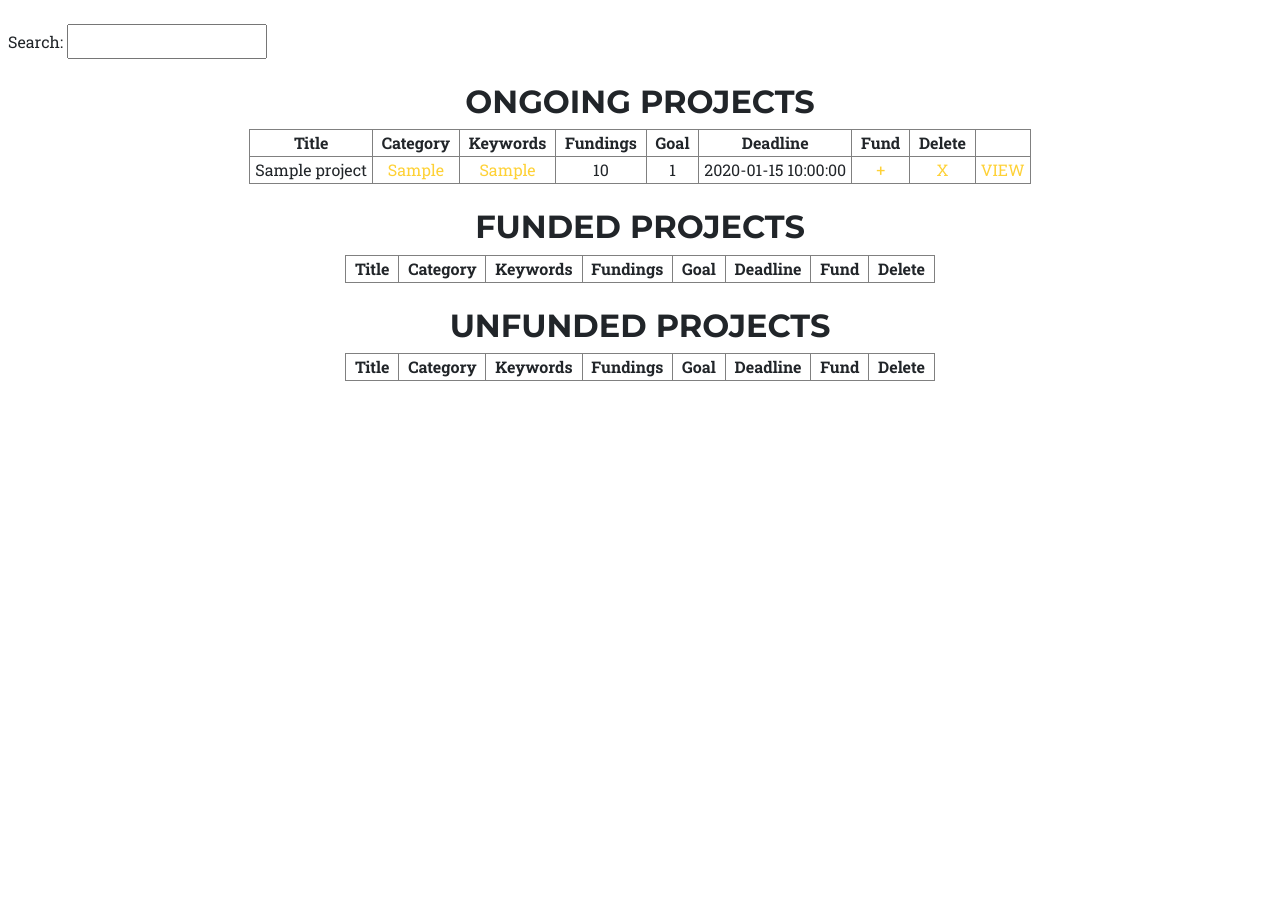
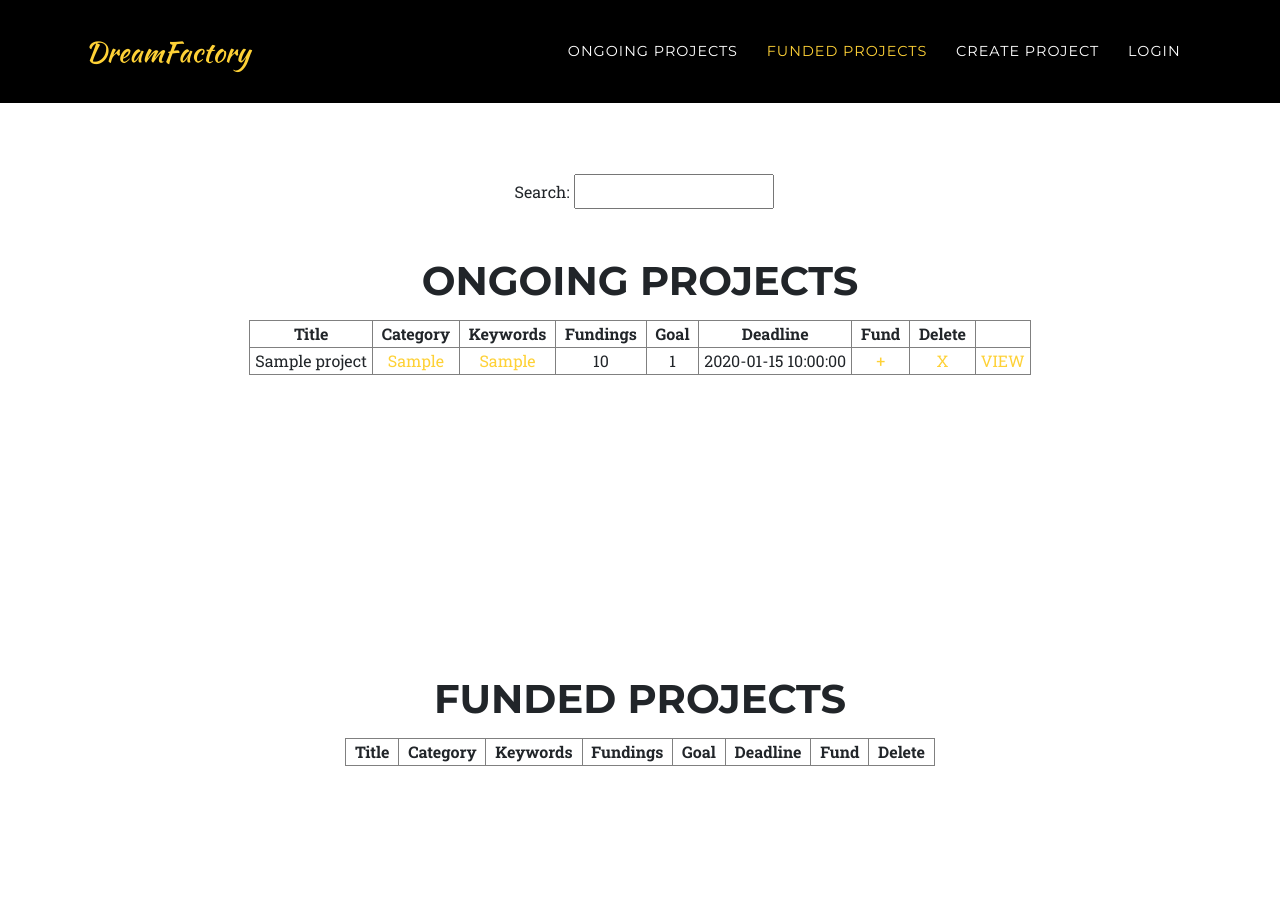
Before and after one commit to CS2102Team8AY1718/DreamFactory, a PHP site: page /browse_projects.php in a window 1280 px wide. Before the commit the page ends 381 px from the top, so only its background shows below. Run offline with PHP 8.4, Linux system fonts and the light colour scheme; tables that the repository leaves empty hold one stand-in row (values such as "Sample post"); a stand-in replaces the project's code that opens the database connection; lists and menus that the app fills with data are empty; some libraries are stand-ins or nearby versions; some web fonts are replaced.

Commit message:
made changes to only have funded and ongoing projects. included tabs to maneuver page to go back homepage or create project aswell

```diff
--- a/browse_projects.php
+++ b/browse_projects.php
@@ -237,16 +237,59 @@ if ($result = $conn->query($sql_select_unfunded_projects)) {
     <link href="css/crowdfunding.min.css" rel="stylesheet">
 
 </head>
-<body>
+
+<body id="page-top">
+    <?php
+        include 'header.php';
+    ?>
+  <!-- Navigation -->
+  <nav class="navbar navbar-expand-lg navbar-dark fixed-top" style="background-color:Black;" id="mainNav">
+      <div class="container">
+          <a class="navbar-brand js-scroll-trigger" href="homepage.php">DreamFactory</a>
+          <button class="navbar-toggler navbar-toggler-right" type="button" data-toggle="collapse" data-target="#navbarResponsive" aria-controls="navbarResponsive" aria-expanded="false" aria-label="Toggle navigation">
+              Menu
+              <i class="fa fa-bars"></i>
+          </button>
+          <div class="collapse navbar-collapse" id="navbarResponsive">
+              <ul class="navbar-nav text-uppercase ml-auto">
+
+                  <li class="nav-item">
+                      <a class="nav-link js-scroll-trigger" href="#ongoingProjects">Ongoing Projects</a>
+                  </li>
+                  <li class="nav-item">
+                      <a class="nav-link js-scroll-trigger" href="#fundedProjects">Funded Projects</a>
+                  </li>
+                  <li class="nav-item">
+                      <a class="nav-link js-scroll-trigger" href="create_project.php">Create Project</a>
+                  </li>
+                  <li class="nav-item">
+                      <?php
+
+                      if (isset($_SESSION['email'])) {
+                          echo '<a class="nav-link js-scroll-trigger" href="logout.php">Logout</a>';
+                      } else {
+                          echo '<a class="nav-link js-scroll-trigger" href="login.php?redirect=homepage.php">Login</a>';
+                      }
+
+                      ?>
+                  </li>
+              </ul>
+          </div>
+      </div>
+  </nav>
+
+      <section id="ongoingProjects">
+          <div class="container">
+              <div class="row">
+                  <div class="col-lg-12 text-center">
     <form method="get" action=?>
 	<br> &nbsp; <!--&nbsp; is for indentation -->
     Search: <input style="width: 200px; height: 35px" type="text" name="search_key">
     </form>
 
     <br>
+    <br>
 
-    <fieldset>
-	    <div class="col-lg-12 text-center">
         <h2 class="section-heading text-uppercase">Ongoing Projects</h2>
         <table align="center" border=1>
             <tr>
@@ -278,12 +321,14 @@ if ($result = $conn->query($sql_select_unfunded_projects)) {
             ?>
         </table>
 		</div>
-    </fieldset>
+  </div>
+</div>
+</section>
 
-    <br>
-
-    <fieldset>
-		<div class="col-lg-12 text-center">
+<section id="fundedProjects">
+    <div class="container">
+        <div class="row">
+            <div class="col-lg-12 text-center">
 		<h2 class="section-heading text-uppercase">Funded Projects</h2>
         <table align="center" border=1>
             <tr>
@@ -313,44 +358,10 @@ if ($result = $conn->query($sql_select_unfunded_projects)) {
             }
             ?>
         </table>
-		</div>
-    </fieldset>
-
-    <br>
-
-    <fieldset>
-		<div class="col-lg-12 text-center">
-		<h2 class="section-heading text-uppercase">Unfunded Projects</h2>
-        <table align="center" border=1>
-            <tr>
-                <th>&nbsp; Title &nbsp;</th>
-                <th>&nbsp; Category &nbsp;</th>
-                <th>&nbsp; Keywords &nbsp;</th>
-                <th>&nbsp; Fundings &nbsp;</th>
-                <th>&nbsp; Goal &nbsp;</th>
-                <th>&nbsp; Deadline &nbsp;</th>
-                <th>&nbsp; Fund &nbsp;</th>
-                <th>&nbsp; Delete &nbsp;</th>
-            </tr>
-
-            <?php
-            foreach ($unfunded_projects as $unfunded_project) {
-                echo '<tr align="center">';
-                echo '<td> &nbsp;' . $unfunded_project['title'] . '&nbsp;</td>';
-                echo '<td> &nbsp;<a href=?category=' . urlencode($unfunded_project['category']) . '>' . $unfunded_project['category'] . '&nbsp;</a></td>';
-                echo '<td> &nbsp;' . $unfunded_project['keyword_links'] . '&nbsp;</td>';
-                echo '<td> &nbsp;' . $unfunded_project['funding_amount'] . '&nbsp;</td>';
-                echo '<td> &nbsp;' . $unfunded_project['funding_goal'] . '&nbsp;</td>';
-                echo '<td> &nbsp;' . $unfunded_project['end_datetime'] . '&nbsp;</td>';
-                echo '<td> &nbsp;<a href="fund_project.php?project_id=' . $unfunded_project['project_id'] . '">+&nbsp;</a></td>';
-                echo '<td> &nbsp;<a href="delete_project.php?project_id=' . $unfunded_project['project_id'] . '&redirect=browse_projects.php">X&nbsp;</a></td>';
-				echo '<td> &nbsp;<a href="view_project.php?project_id=' . $unfunded_project['project_id'] . '">VIEW&nbsp;</a></td>';
-                echo '</tr>';
-            }
-            ?>
-        </table>
-		</div>
-    </fieldset>
+      </div>
+    </div>
+  </div>
+  </section>
 
 	<!-- Bootstrap core JavaScript -->
     <script src="vendor/jquery/jquery.min.js"></script>
```
